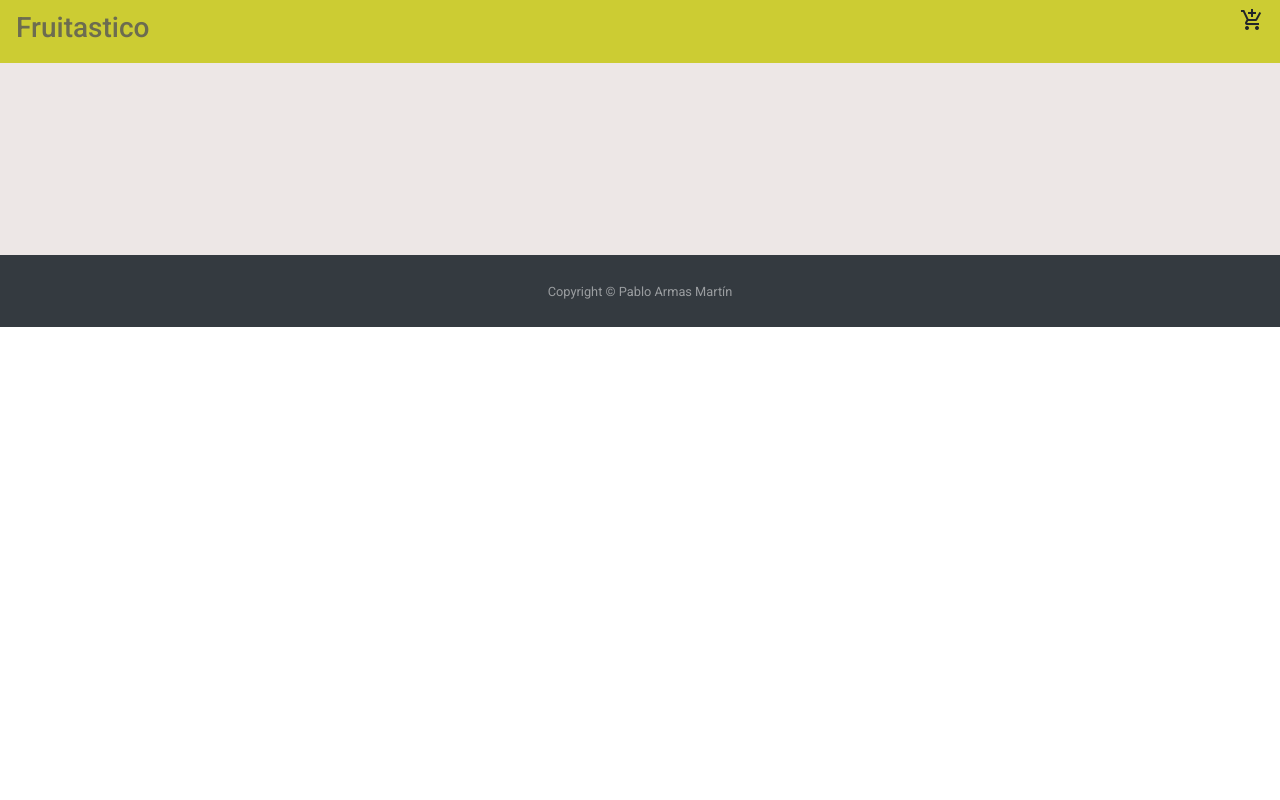
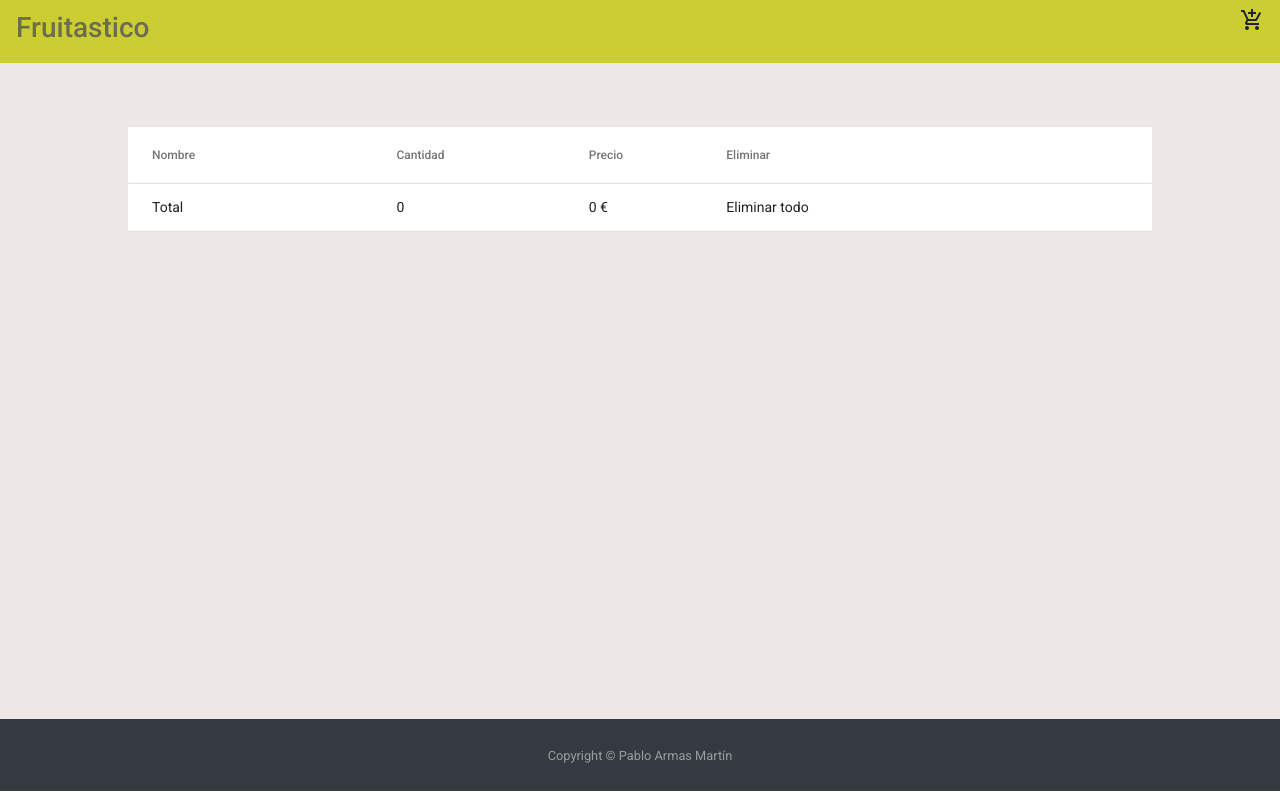
Before and after one commit to PabloArmasM/fruitastico, an Angular app: page /buyCenter in a window 1280 px wide. Built offline with nearby package versions, Linux system fonts and the light colour scheme.

Commit message:
Update shopping cart
Se ha añadido la eliminación y aumento de la cantidad de elementos, así como la sincronización con el servicio de shopping-cart

```diff
--- a/src/app/app.module.ts
+++ b/src/app/app.module.ts
@@ -6,6 +6,7 @@ import {MatGridListModule} from '@angular/material/grid-list';
 import {MatDialogModule} from '@angular/material/dialog';
 import { ReactiveFormsModule } from '@angular/forms';
 import {MatIconModule} from '@angular/material/icon';
+import {MatTableModule} from '@angular/material/table';
 
 import { AppRoutingModule } from './app-routing.module';
 import { AppComponent } from './app.component';
@@ -35,6 +36,7 @@ import { BuyCenterComponent } from './buy-center/buy-center.component';
     MatDialogModule,
     ReactiveFormsModule,
     MatIconModule,
+    MatTableModule
   ],
   providers: [],
   bootstrap: [AppComponent],
--- a/src/app/buy-center/buy-center.component.css
+++ b/src/app/buy-center/buy-center.component.css
@@ -0,0 +1,21 @@
+mat-table, mat-header-cell, mat-cell {
+    width: 200%;
+}
+
+
+mat-header-cell {
+  margin: 0 10% 0 10%;
+}
+
+
+.table-container {
+  height: 400px;
+  overflow: auto;
+  margin-right: 10%;
+  margin-left: 10%;
+  margin-top: 5%
+}
+
+table {
+  width: 100%;
+}
--- a/src/app/buy-center/buy-center.component.html
+++ b/src/app/buy-center/buy-center.component.html
@@ -0,0 +1,40 @@
+<div class="table-container">
+  <table mat-table [dataSource]="productList">
+
+    <!-- Name Column -->
+    <ng-container matColumnDef="name">
+      <th mat-header-cell *matHeaderCellDef> Nombre </th>
+      <td mat-cell *matCellDef="let product"> {{product.name}} </td>
+      <td mat-footer-cell *matFooterCellDef> Total </td>
+    </ng-container>
+
+    <!-- Quantity Column -->
+    <ng-container matColumnDef="quantity">
+      <th mat-header-cell *matHeaderCellDef> Cantidad </th>
+      <td mat-cell *matCellDef="let product;">
+        <button type="button" class="btn btn-secondary change-quantity-button" (click)="modifyQuantity(product._id,-1)">-</button>
+        {{product.quantity}}
+        <button type="button" class="btn btn-success change-quantity-button" (click)="modifyQuantity(product._id,1)">+</button>
+      </td>
+      <td mat-footer-cell *matFooterCellDef>{{getTotalQuantity()}} </td>
+    </ng-container>
+
+    <!-- Price Column-->
+    <ng-container matColumnDef="price">
+      <th mat-header-cell *matHeaderCellDef> Precio </th>
+      <td mat-cell *matCellDef="let product"> {{product.price}} € </td>
+      <td mat-footer-cell *matFooterCellDef>{{getTotalPrice()}} € </td>
+    </ng-container>
+
+    <!-- Delete Column -->
+    <ng-container matColumnDef="delete">
+      <th mat-header-cell *matHeaderCellDef> Eliminar </th>
+      <td mat-cell *matCellDef="let product" (click)="deleteElement(product._id)"> Eliminar </td>
+      <td mat-footer-cell *matFooterCellDef (click)="deleteElement(-1)">Eliminar todo</td>
+    </ng-container>
+
+    <tr mat-header-row *matHeaderRowDef="displayedColumns; sticky: true"></tr>
+    <tr mat-row *matRowDef="let row; columns: displayedColumns;"></tr>
+    <tr mat-footer-row *matFooterRowDef="displayedColumns"></tr>
+  </table>
+</div>
--- a/src/app/buy-center/buy-center.component.ts
+++ b/src/app/buy-center/buy-center.component.ts
@@ -1,4 +1,6 @@
 import { Component, OnInit } from '@angular/core';
+import { ShoppingCartService } from '../shopping-cart.service';
+import {MatTableModule} from '@angular/material/table';
 
 @Component({
   selector: 'app-buy-center',
@@ -7,9 +9,56 @@ import { Component, OnInit } from '@angular/core';
 })
 export class BuyCenterComponent implements OnInit {
 
+  productList : any;
+  displayedColumns = ['name', 'quantity', 'price', 'delete'];
+  quantity = [];
+  totalPrice : number;
+  totalQuantity:number;
+
   constructor() { }
 
   ngOnInit() {
+    this.productList = ShoppingCartService.getProducts();
+    this.calculateTotal();
+  }
+
+  calculateTotal(){
+    this.totalPrice = 0;
+    this.totalQuantity = 0;
+    this.productList.forEach(product =>{
+      this.totalPrice = this.totalPrice + (product.price * product.quantity);
+      this.totalQuantity = this.totalQuantity + product.quantity;
+    });
+  }
+
+  modifyQuantity(_id, quantity){
+    this.productList = this.productList.filter((value, key) =>{
+      if(value._id == _id){
+        value.quantity = value.quantity + quantity == 0 ? 1 : value.quantity+quantity;
+      }
+      return true;
+    });
+    this.calculateTotal();
+  }
+
+  deleteElement(_id){
+    ShoppingCartService.deleteElement(_id);
+    if(_id == -1){
+      this.productList = [];
+    }else{
+      this.productList = this.productList.filter((value,key)=>{
+        return value._id != _id;
+      });
+    }
+    this.calculateTotal();
+  }
+
+  getTotalPrice() {
+    return this.totalPrice;
+  }
+
+  getTotalQuantity(){
+    return this.totalQuantity;
   }
 
 }
--- a/src/app/object/object.component.ts
+++ b/src/app/object/object.component.ts
@@ -44,7 +44,8 @@ export class ObjectComponent implements OnInit {
       var product = {
         _id : this._id,
         name : this.productBase.name,
-        quantity : this.quantity.value
+        quantity : this.quantity.value,
+        price : this.productBase.price
       };
       ShoppingCartService.addProduct(product);
     }
--- a/src/app/shopping-cart.service.ts
+++ b/src/app/shopping-cart.service.ts
@@ -1,13 +1,14 @@
 import { OnInit } from '@angular/core';
 import { Injectable } from '@angular/core';
 import { Observable } from 'rxjs/Observable';
-import { BehaviorSubject } from 'rxjs/BehaviorSubject';
+import { Subject } from 'rxjs/Subject';
 
 
 export interface  Product{
   _id : String;
   name : String;
   quantity: number;
+  price: number;
 }
 
 
@@ -16,11 +17,10 @@ export interface  Product{
 })
 export class ShoppingCartService {
 
-  static productList$: BehaviorSubject<Product[]>;
-  static productList : Product[];
+  static productList$ = new Subject<Product[]>();
+  static productList = [];
 
   static addProduct(product: Product){
-    debugger;
     var saveProduct = this.productList.find(saveProduct => saveProduct._id === product._id);
     if(saveProduct === undefined)
       this.productList.push(product);
@@ -31,16 +31,31 @@ export class ShoppingCartService {
     this.productList$.next(this.productList);
   }
 
+  static deleteElement(_id){
+    if(_id == -1){
+      this.productList = [];
+    }else{
+      this.productList = this.productList.filter((value,key)=>{
+        return value._id != _id;
+      });
+    }
+
+    this.productList$.next(this.productList);
+
+  }
+
   static getProduct$(): Observable<Product[]> {
-    if(this.productList === undefined || this.productList < 0 ){
-      this.productList = [];
-      this.productList$ = new BehaviorSubject<Product[]>();
-    }
     return this.productList$.asObservable();
+  }
+
+  static getProducts() {
+    return this.productList;
   }
 
   static getLength(){
     console.log(this.productList.length);
     return this.productList.length;
   }
+
+
 }
```
Also changed, not shown: src/app/quantity-modifier.service.ts (added, +9 -0 lines), 1 other file (tests, documents, lock files or other folders).
